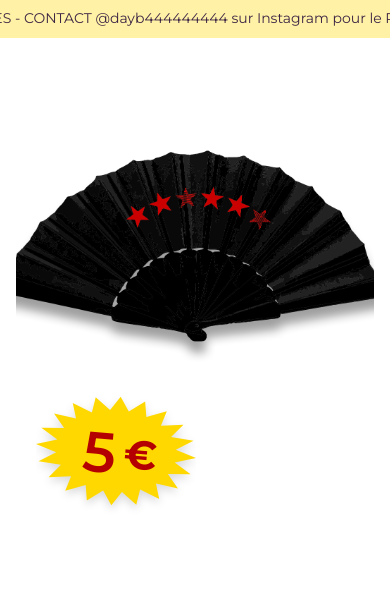
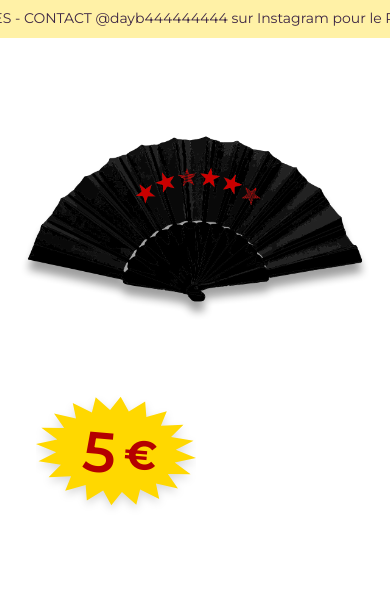
Before and after one commit to Rafix2000/daybefore, a website: page eventail.html in a window 390 px wide. Shown: the part 74-679 px from the top of the page. Drawn offline with Linux system fonts and the light colour scheme; a web font is replaced by a local one.

Commit message:
Vrai fix eventail

```diff
--- a/eventail.html
+++ b/eventail.html
@@ -14,12 +14,7 @@
       #main-product-image {
           object-fit: cover; /* ou cover, selon ton choix */
           width: 100%;
-          height: 700;
-        }
-          @media (max-width: 767px) { /* ou une autre largeur qui te convient mieux */
-        #main-product-image {
-            max-height: 400px; /* Ajuste cette valeur pour une hauteur maximale sur mobile */
-        }
+          height: auto;
     }
       #price-sticker-on-tshirt {
           background-color: transparent; /* IMPORTANT */
```
